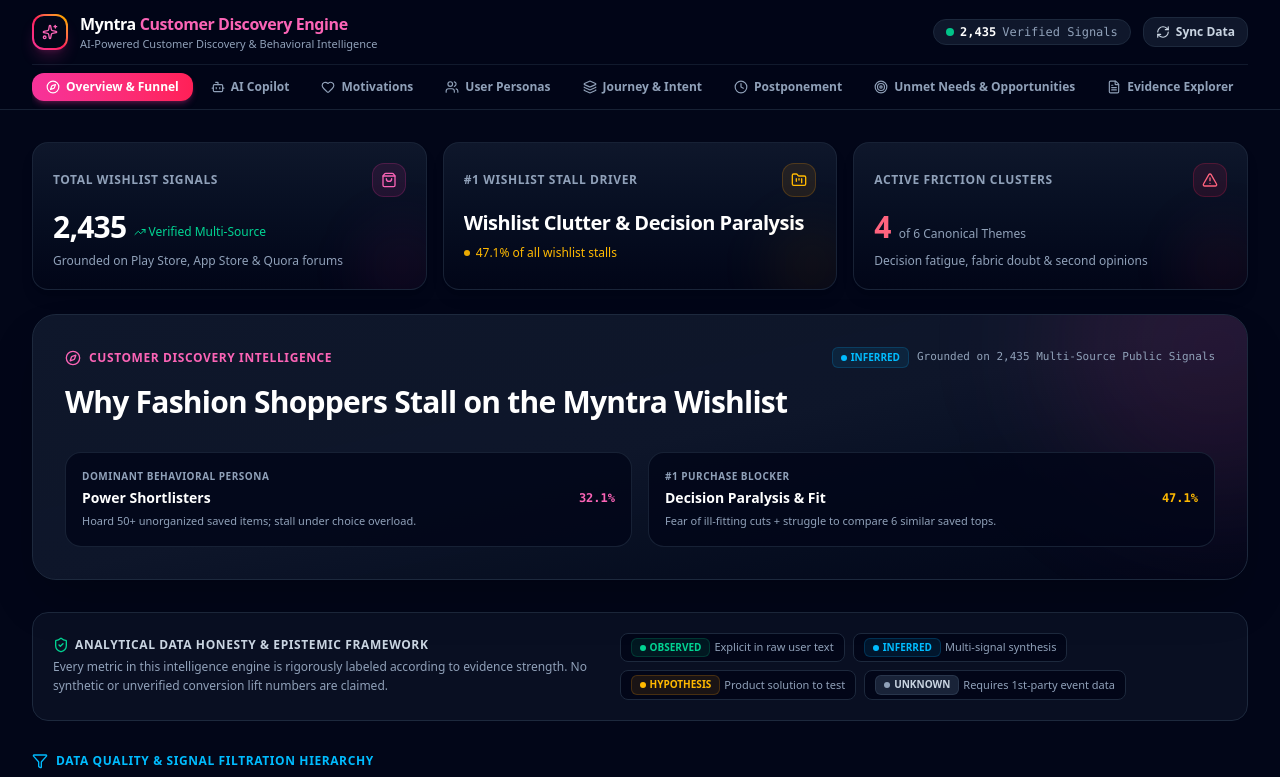
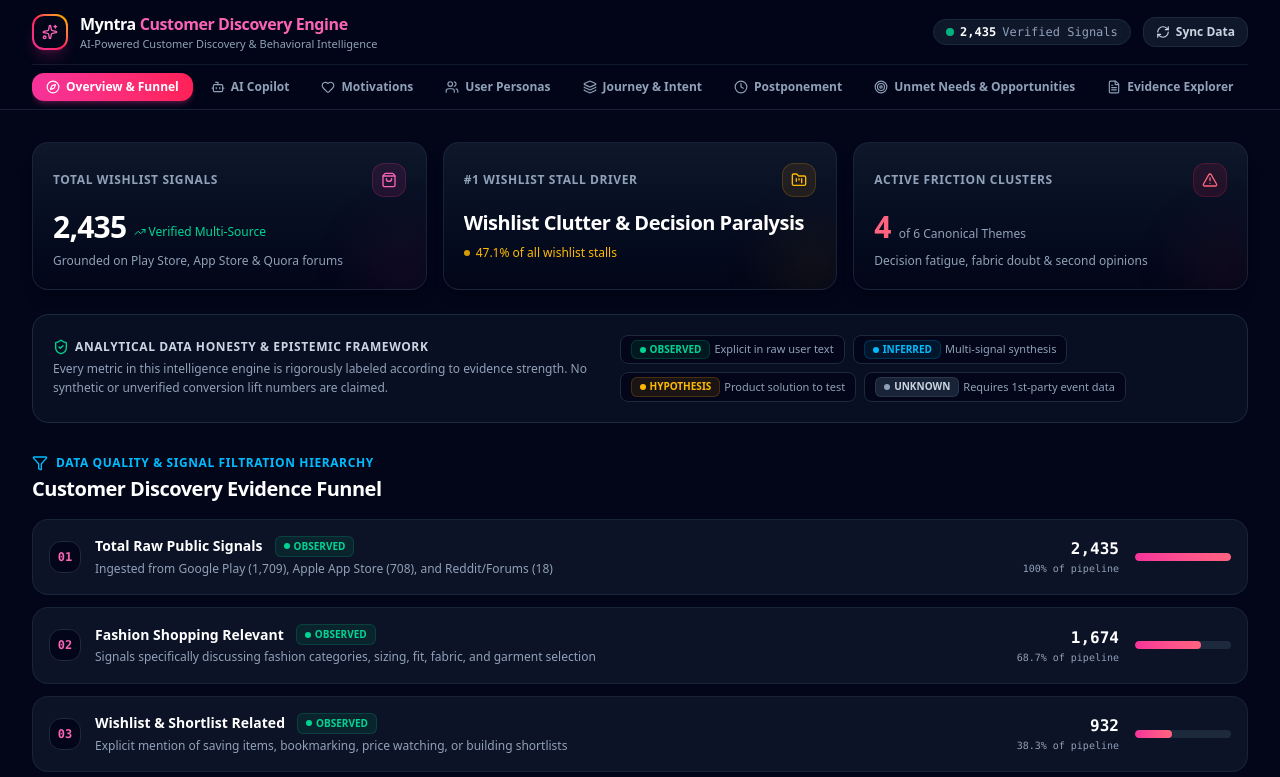
Before and after one commit to Munendra99/myntra-wishlist-discovery-engine, a Next.js app in the folder dashboard/: page / in a window 1280 px wide. Shown: the top 777 px of the page. Built offline with nearby package versions, Linux system fonts and the light colour scheme; no server answers; the database is empty.

Commit message:
refactor: remove synthesis box and persona/blocker cards from overview

```diff
--- a/dashboard/src/components/DiscoveryFunnel.tsx
+++ b/dashboard/src/components/DiscoveryFunnel.tsx
@@ -55,61 +55,7 @@
 export const DiscoveryFunnel: React.FC = () => {
   return (
     <section className="space-y-8 animate-fadeIn">
-      {/* 1. Executive Discovery Synthesis Box */}
-      <div className="rounded-3xl bg-gradient-to-br from-slate-900 via-slate-900/95 to-slate-950 border border-slate-800 p-6 sm:p-8 shadow-2xl relative overflow-hidden">
-        <div className="relative z-10">
-          <div className="flex items-center justify-between flex-wrap gap-2 mb-4">
-            <div className="flex items-center space-x-2 text-pink-400 text-xs font-bold uppercase tracking-wider">
-              <Compass className="w-4 h-4 text-pink-400" />
-              <span>Customer Discovery Intelligence</span>
-            </div>
-            <div className="flex items-center space-x-2">
-              <EpistemicBadge status="INFERRED" />
-              <span className="text-[11px] text-slate-400 font-mono">
-                Grounded on 2,435 Multi-Source Public Signals
-              </span>
-            </div>
-          </div>
-
-          <h2 className="text-2xl sm:text-3xl font-extrabold text-white tracking-tight mb-6">
-            Why Fashion Shoppers Stall on the Myntra Wishlist
-          </h2>
-
-          {/* Core Discovery Snapshot Cards */}
-          <div className="grid grid-cols-1 sm:grid-cols-2 gap-4 pt-2">
-            <div className="rounded-2xl bg-slate-950/80 border border-slate-800/80 p-4">
-              <span className="text-[10px] font-bold text-slate-400 uppercase tracking-wider block mb-1">
-                Dominant Behavioral Persona
-              </span>
-              <div className="text-sm font-bold text-white mb-1 flex items-center justify-between">
-                <span>Power Shortlisters</span>
-                <span className="text-xs text-pink-400 font-mono">32.1%</span>
-              </div>
-              <p className="text-[11px] text-slate-400 leading-relaxed">
-                Hoard 50+ unorganized saved items; stall under choice overload.
-              </p>
-            </div>
-
-            <div className="rounded-2xl bg-slate-950/80 border border-slate-800/80 p-4">
-              <span className="text-[10px] font-bold text-slate-400 uppercase tracking-wider block mb-1">
-                #1 Purchase Blocker
-              </span>
-              <div className="text-sm font-bold text-white mb-1 flex items-center justify-between">
-                <span>Decision Paralysis & Fit</span>
-                <span className="text-xs text-amber-400 font-mono">47.1%</span>
-              </div>
-              <p className="text-[11px] text-slate-400 leading-relaxed">
-                Fear of ill-fitting cuts + struggle to compare 6 similar saved tops.
-              </p>
-            </div>
-          </div>
-        </div>
-
-        {/* Decorative background glow */}
-        <div className="absolute -top-32 -right-32 w-80 h-80 bg-pink-500/10 rounded-full blur-3xl pointer-events-none"></div>
-      </div>
-
-      {/* 2. Epistemic Data Honesty Guide */}
+      {/* 1. Epistemic Data Honesty Guide */}
       <div className="rounded-2xl bg-slate-900/60 border border-slate-800 p-4 sm:p-5 flex flex-col md:flex-row md:items-center justify-between gap-4">
         <div>
           <h4 className="text-xs font-bold uppercase tracking-wider text-slate-300 flex items-center gap-1.5 mb-1">
@@ -141,7 +87,7 @@
         </div>
       </div>
 
-      {/* 3. The End-to-End Discovery Funnel */}
+      {/* 2. The End-to-End Discovery Funnel */}
       <div>
         <div className="flex items-center justify-between mb-4">
           <div>
```
